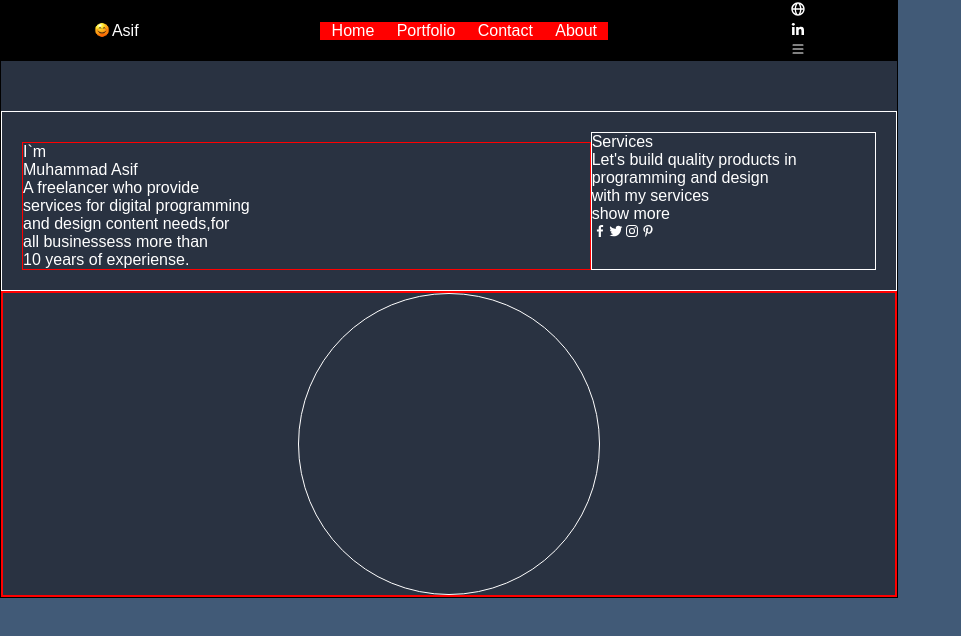
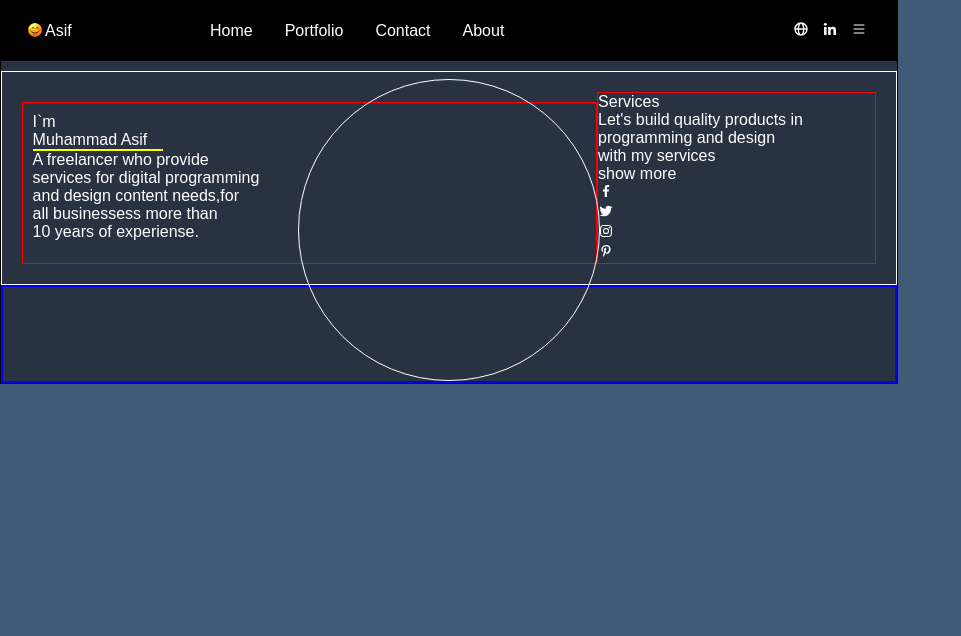
Before and after one commit to MuhammadAsif46/react-asgmt-3-portfolio, a React (Create React App) app: page / in a window 1280 px wide. Shown: the top 636 px of the page, without its empty margins (0-961 px from the left). Built offline with nearby package versions, Linux system fonts and the light colour scheme.

Commit message:
updated hero section

```diff
--- a/src/App.css
+++ b/src/App.css
@@ -47,7 +47,7 @@ div.main{
 
 div.port-nav{
   display: flex;
-  justify-content: space-around;
+  justify-content: space-between;
   align-items: center;
   height: 60px;
   background-color:black;
@@ -57,7 +57,7 @@ div.port-smile-img{
   display: flex;
   justify-content: center;
   align-items: center;
-  /* flex: 1; */
+  margin-left: 1.5em;
 }
 
 div >.smile-logo{
@@ -65,58 +65,65 @@ div >.smile-logo{
   height: 20px;
 }
 
+div.pages{
+  margin-right: 9em;
+}
+
 div.pages > ul {
   display: flex;
   justify-content:space-between;
-  background-color: red;
 }
 div.pages > ul > li {
-  margin: 0 0.7em;
-}
-div.pages{
-  /* margin-left: 40px; */
-  /* flex: 4; */
-}
-div.pages > a{
-  /* margin: 0 20px; */
-}
-div.icons {
-  /* flex: 1; */
+  margin: 0 1em;
 }
 
-div.icons > ul > li > a > .icon{
-  /* margin: 0 5px; */
+
+div.icons > ul {
+  display: flex;
+  justify-content:space-between;
+  margin-right: 1.5em;
+}
+
+div.icons > ul > li {
+  margin: 0 0.4em;
 }
 
 /* hero-section */
 
 div.hero-section{
   border: 1px solid #fff;
-  margin-top: 50px;
+  margin-top: 10px;
   padding: 20px;
   display: flex;
-  justify-content: space-between;
+  justify-content: space-evenly;
   position: relative;
 }
 
-div.port-name{
+div.port-info{
   border: 1px solid red;
   margin: 10px 0px 0px 0px ;
+  padding: 0.6em;
   flex: 2;
 }
 
-
+div.port-line{
+  border: 1px solid yellow;
+  max-width: 8em;
+}
 
 div.port-services{
-  border: 1px solid #fff;
+  border: 1px solid red;
   flex: 1;
+
 }
+
 /* dsauvacbabc */
 
 div.port-circle{
-  border: 2px solid red;
+  border: 2px solid blue;
   display: flex;
   justify-content: center;
+  position: relative;
 
 }
 
@@ -125,5 +132,6 @@ div.circle{
   height: 300px;
   width: 300px;
   border-radius: 50%;
+  margin-top: -13em;
 
 }
--- a/src/App.js
+++ b/src/App.js
@@ -22,22 +22,22 @@ function App() {
                 <li><a className="page" href="">Home</a></li>
                 <li><a className="page" href="">Portfolio</a></li>
                 <li><a className="page" href="">Contact</a></li>
-                <li> <a className="page" href="">About</a></li>
+                <li><a className="page" href="">About</a></li>
               </ul>
             </div>
             <div className='icons'>
               <ul>
-                  <li><a href=""><BiGlobe className='icon'/></a></li>
-                  <li><a href=""><BiLogoLinkedin className='icon'/></a></li>
-                  <li><a href=""><BsList className='icon'/> </a></li>
+                  <li><a className="icon" href=""> <BiGlobe/></a> </li>
+                  <li><a className="icon" href=""> <BiLogoLinkedin/> </a></li>
+                  <li><a className="icon" href=""> <BsList/> </a></li>
               </ul>
             </div>
           </div>
         </nav>
         <div className="hero-section">
-          <div className="port-name">
-            <div>
-              I`m <br /><span className="name">Muhammad Asif</span>
+          <div className="port-info">
+            <div className="name">
+              I`m <br /><span className="name-size">Muhammad Asif</span>
             </div>
             <div className="port-line"> </div>
             <div className="port-paragraph">
@@ -63,12 +63,12 @@ function App() {
               show more <span></span>
             </div>
             <div className="social-icons">
-              <li>
-                <a href=""><BiLogoFacebook/></a>
-                <a href=""><BiLogoTwitter/></a>
-                <a href=""><BiLogoInstagram/></a>
-                <a href=""><BiLogoPinterestAlt/></a>
-              </li>
+              <ul>
+                <li><a href=""><BiLogoFacebook/></a></li>
+                <li><a href=""><BiLogoTwitter/></a></li>
+                <li><a href=""><BiLogoInstagram/></a></li>
+                <li><a href=""><BiLogoPinterestAlt/></a></li>
+              </ul>
             </div>
           </div>
         </div>
```
